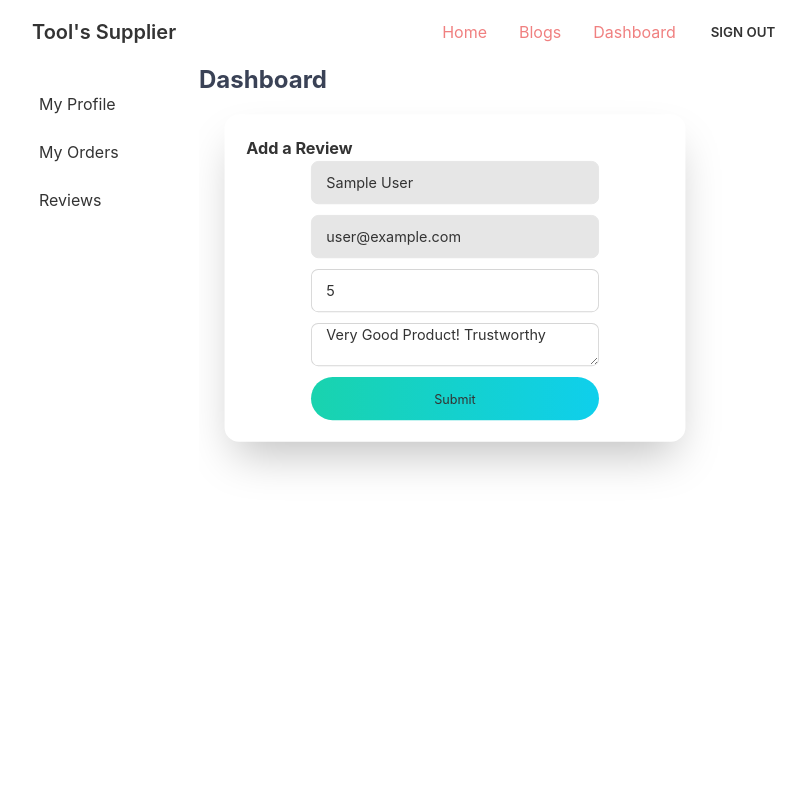
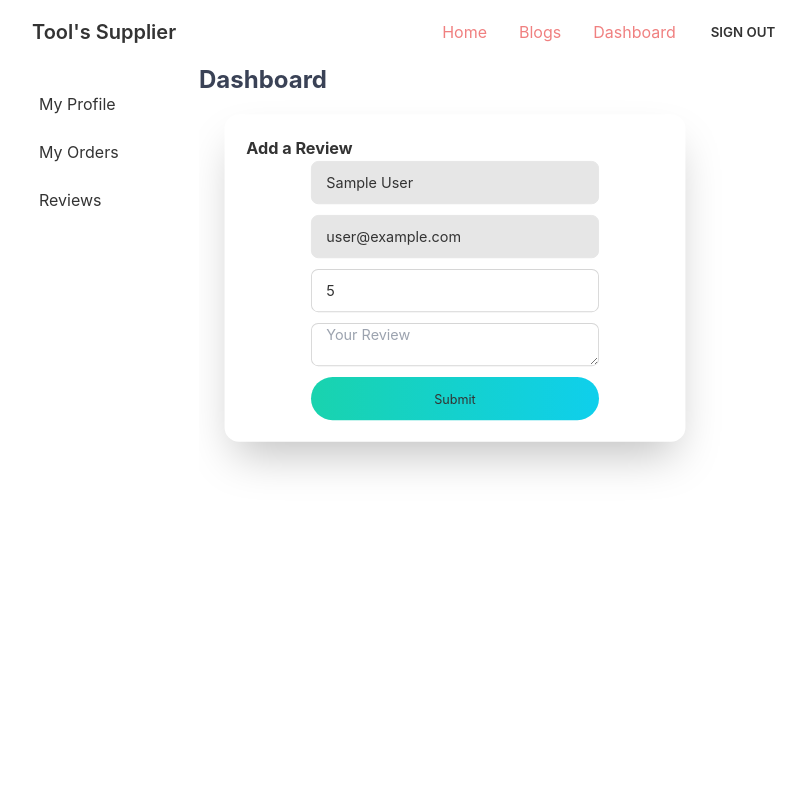
Before and after one commit to NirabHossain/manufacturer-website-client, a React (Create React App) app: page /dashboard/review in a window 1280 px wide. Shown: the top 800 px of the page, without its empty margins (41-847 px from the left). Built offline with nearby package versions, Linux system fonts and the light colour scheme; no server answers; sample sign-in values are in the browser's storage.

Commit message:
recheck update final url

```diff
--- a/src/Pages/Dashboard/MyReview.js
+++ b/src/Pages/Dashboard/MyReview.js
@@ -25,13 +25,13 @@ const MyReview = () => {
             headers: { "content-type": "application/json" },
             body: JSON.stringify(newReview)
         }).then(res => res.json()).then(inf => {
+            e.target.reset();
             if (inf.success) {
                 toast.success("Review Added Successfully");
             }
             else{
                 toast.warning("Review already added");
             }
-            e.target.reset();
         })
     }
 
@@ -44,7 +44,7 @@ const MyReview = () => {
                     <input name='email' type="email" placeholder="Email" disabled value={user?.email} className="input input-bordered w-full max-w-xs" />
                     <input name='rating' type="number" placeholder="rating" defaultValue={5} min="0" max="5" step="0.5" className="input input-bordered w-full max-w-xs" />
 
-                    <textarea name='review' type="text" defaultValue="Very Good Product! Trustworthy" placeholder="Your address" className="input input-bordered w-full max-w-xs" />
+                    <textarea name='review' type="text" defaultValue="" placeholder="Your Review" className="input input-bordered w-full max-w-xs" />
 
                     <input name='submit' type="submit" value="Submit" className={`cursor-pointer bg-gradient-to-r from-secondary to-primary w-full max-w-xs btn-md btn-circle `} />
                 </form>
```
